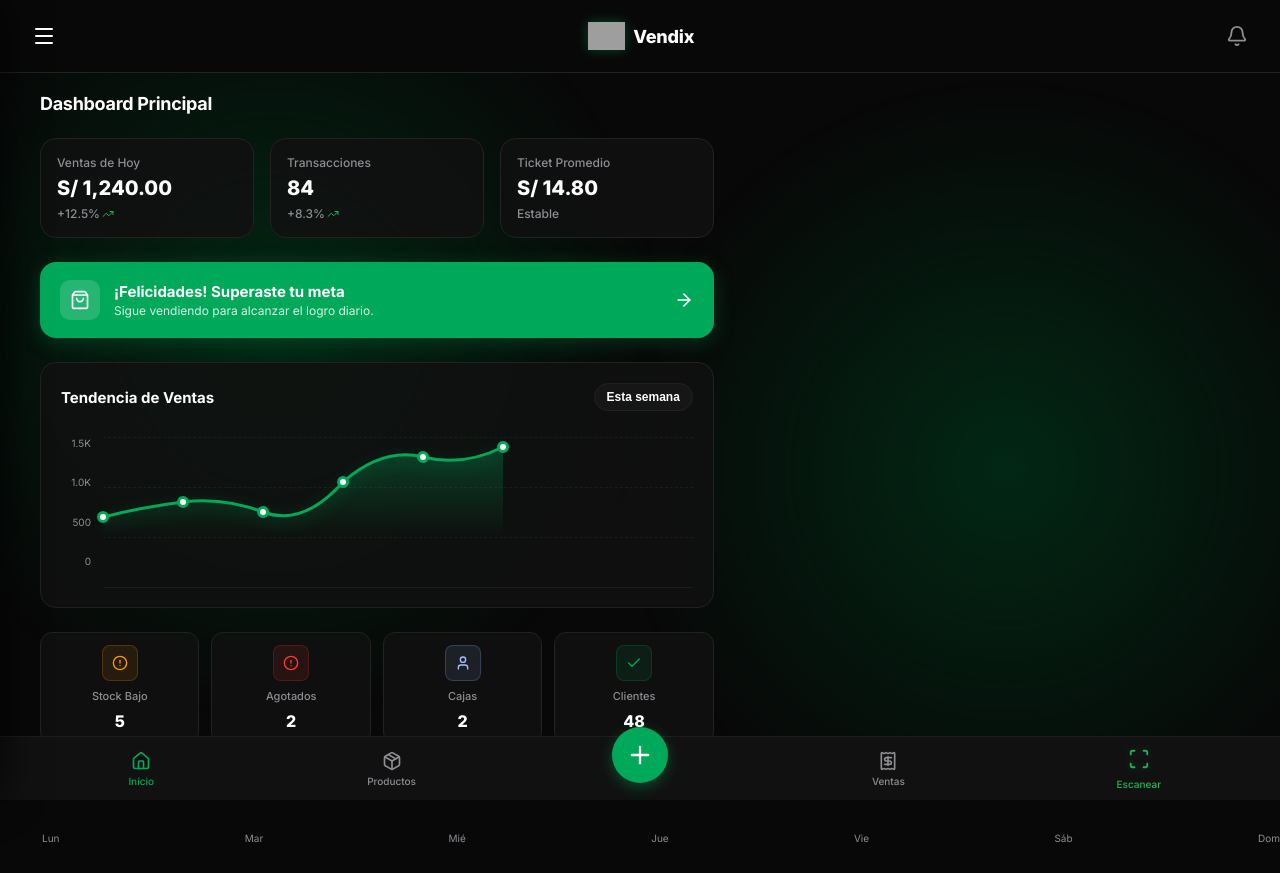
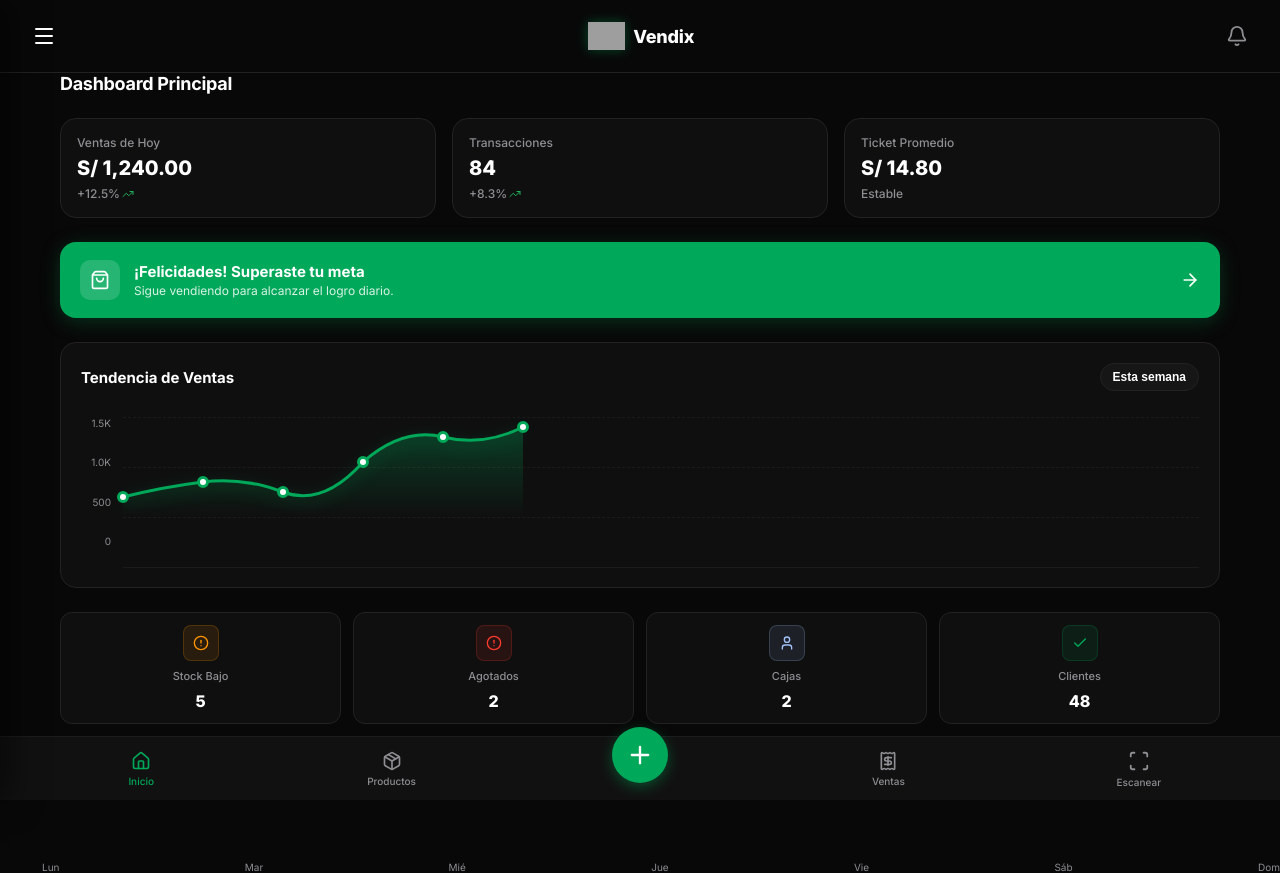
Before and after one commit to AndresDuque716/APLICACION_PUYO, a React (Vite) app: page / in a window 1280 px wide. Both pictures are taken after a click on the button "Modo Invitado". Before the commit the page ends 844 px from the top, so only its background shows below. Built offline with nearby package versions, Linux system fonts and the light colour scheme; grey boxes are pictures that could not be loaded.

Commit message:
feat: implement fullscreen main-content switching logic using pantallaActual and hide header on escanear view

```diff
--- a/src/App.jsx
+++ b/src/App.jsx
@@ -49,7 +49,7 @@ function App() {
   const [error, setError] = useState('');
 
   // App / POS States
-  const [activeTab, setActiveTab] = useState('inicio'); // 'inicio', 'productos', 'nueva-venta', 'ventas', 'mas'
+  const [pantallaActual, setPantallaActual] = useState('inicio'); // 'inicio', 'productos', 'escanear', 'ventas'
   const [flashActive, setFlashActive] = useState(false);
   const [sidebarOpen, setSidebarOpen] = useState(false);
   const [windowWidth, setWindowWidth] = useState(window.innerWidth);
@@ -103,7 +103,7 @@ function App() {
       setIsLoading(false);
       setLoggedInUser(email.trim() || 'duque@gmail.com');
       setLoginSuccess(true);
-      setActiveTab('inicio');
+      setPantallaActual('inicio');
     }, 1000);
   };
 
@@ -113,7 +113,7 @@ function App() {
       setIsLoadingGuest(false);
       setLoggedInUser('Invitado_Vendix');
       setLoginSuccess(true);
-      setActiveTab('inicio');
+      setPantallaActual('inicio');
     }, 1200);
   };
 
@@ -193,12 +193,6 @@ function App() {
   const discount = subtotal > 10 ? 1.50 : 0.00; // S/ 1.50 discount if subtotal exceeds S/ 10
   const total = subtotal - discount;
 
-  // Render variables
-  const isDashboardTab = activeTab === 'inicio';
-  const isProductsTab = activeTab === 'productos';
-  const isSalesTab = activeTab === 'ventas';
-  const isNewSaleTab = activeTab === 'nueva-venta';
-
   return (
     <>
       {/* Background glow orbs */}
@@ -249,7 +243,7 @@ function App() {
       )}
 
       {/* 2. APP HEADER (Sticky Top) */}
-      {loginSuccess && (
+      {loginSuccess && pantallaActual !== 'escanear' && (
         <header className="app-header">
           <button className="menu-hamburger-btn" onClick={() => setSidebarOpen(true)} aria-label="Abrir menú">
             <Menu size={24} />
@@ -264,9 +258,8 @@ function App() {
         </header>
       )}
 
-      <div className={`container ${loginSuccess ? 'dashboard-mode' : ''}`}>
       {!loginSuccess ? (
-          <>
+        <div className="container">
           {/* Brand Section (Left) */}
           <section className="brand-section">
               <div className="logo-wrapper">
@@ -440,14 +433,11 @@ function App() {
               </footer>
             </div>
           </main>
-          </>
+        </div>
       ) : (
-          /* ====================================================
-             Logged In: Vendix Application Dashboard & Sales Views
-             ==================================================== */
-          <>
-            {/* 1. LEFT SIDE PANEL (Dashboard, Products Catalog, or Sales History) */}
-            {(isDashboardTab || (isNewSaleTab && windowWidth > 900)) && (
+        <div className="app-container">
+          <main className="main-content">
+            {pantallaActual === 'inicio' && (
               <div className="dashboard-view">
                 <div className="section-title-bar">
                   <h2>Dashboard Principal</h2>
@@ -586,8 +576,7 @@ function App() {
               </div>
             )}
 
-            {/* 2. PRODUCTS CATALOG VIEW */}
-            {isProductsTab && (
+            {pantallaActual === 'productos' && (
               <div className="products-view">
                 <div className="section-title-bar">
                   <h2>Catálogo de Productos</h2>
@@ -667,8 +656,7 @@ function App() {
               </div>
             )}
 
-            {/* 3. SALES HISTORY VIEW */}
-            {isSalesTab && (
+            {pantallaActual === 'ventas' && (
               <div className="sales-history-view">
                 <div className="section-title-bar">
                   <h2>Historial de Ventas</h2>
@@ -721,9 +709,8 @@ function App() {
               </div>
             )}
 
-            {/* 4. RIGHT SIDE PANEL (POS/New Sale) */}
-            {(isNewSaleTab || windowWidth > 900) && (
-              <div className={`pos-view ${isNewSaleTab ? '' : 'desktop-only'}`}>
+            {pantallaActual === 'escanear' && (
+              <div className="pos-view">
                 <div className="section-title-bar">
                   <h2>Módulo de Nueva Venta</h2>
                 </div>
@@ -797,20 +784,21 @@ function App() {
                 </div>
               </div>
             )}
+          </main>
 
           {/* 5. COMMON BOTTOM NAVIGATION BAR */}
           <nav className="bottom-nav">
             <button
-                className={`nav-item ${activeTab === 'inicio' ? 'active' : ''}`}
-                onClick={() => setActiveTab('inicio')}
+              className={`nav-item ${pantallaActual === 'inicio' ? 'active' : ''}`}
+              onClick={() => setPantallaActual('inicio')}
             >
               <HomeIcon size={20} />
               <span>Inicio</span>
             </button>
 
             <button
-                className={`nav-item ${activeTab === 'productos' ? 'active' : ''}`}
-                onClick={() => setActiveTab('productos')}
+              className={`nav-item ${pantallaActual === 'productos' ? 'active' : ''}`}
+              onClick={() => setPantallaActual('productos')}
             >
               <Package size={20} />
               <span>Productos</span>
@@ -819,31 +807,38 @@ function App() {
             {/* Botón Central de Nueva Venta */}
             <button
               className="btn-floating-action"
-                onClick={() => {
-                  setActiveTab('nueva-venta');
-                }}
+              onClick={() => setPantallaActual('escanear')}
               aria-label="Nueva Venta"
             >
               <Plus size={28} />
             </button>
 
             <button
-                className={`nav-item ${activeTab === 'ventas' ? 'active' : ''}`}
-                onClick={() => setActiveTab('ventas')}
+              className={`nav-item ${pantallaActual === 'ventas' ? 'active' : ''}`}
+              onClick={() => setPantallaActual('ventas')}
             >
               <Receipt size={20} />
               <span>Ventas</span>
             </button>
 
-              {/* NUEVO: Botón de Escáner Directo */}
-              <button className="nav-item active-green" onClick={handleScan} aria-label="Escanear producto rápido">
+            {/* Botón de Escáner Directo */}
+            <button
+              className={`nav-item ${pantallaActual === 'escanear' ? 'active-green' : ''}`}
+              onClick={() => {
+                if (pantallaActual !== 'escanear') {
+                  setPantallaActual('escanear');
+                } else {
+                  handleScan();
+                }
+              }}
+              aria-label="Escanear producto rápido"
+            >
               <Scan size={22} />
               <span>Escanear</span>
             </button>
           </nav>
-          </>
+        </div>
       )}
-      </div>
     </>
   );
 }
--- a/src/index.css
+++ b/src/index.css
@@ -1292,11 +1292,33 @@ body {
 
 /* App Header & Sidebar Drawer Premium Styles */
 
-#root:has(.app-header) {
+#root:has(.app-header), #root:has(.app-container) {
     flex-direction: column;
     justify-content: flex-start;
     align-items: stretch;
     padding: 0;
+}
+
+.app-container {
+    display: flex;
+    flex-direction: column;
+    min-height: 100vh; /* Fuerza a la app a ocupar el 100% de la pantalla del celular */
+    background-color: #080808;
+    overflow-x: hidden;
+    width: 100%;
+}
+
+.main-content {
+    flex: 1; /* Hace que el contenido se expanda y empuje la barra nav hacia abajo */
+    padding-bottom: 80px; /* Espacio para que la barra inferior no tape los totales */
+    width: 100%;
+    max-width: 1200px;
+    margin: 0 auto;
+    padding-left: 20px;
+    padding-right: 20px;
+    display: flex;
+    flex-direction: column;
+    justify-content: flex-start;
 }
 
 /* Header Superior sticky top */
```
Lines whose indentation alone changed are shown as unchanged.
